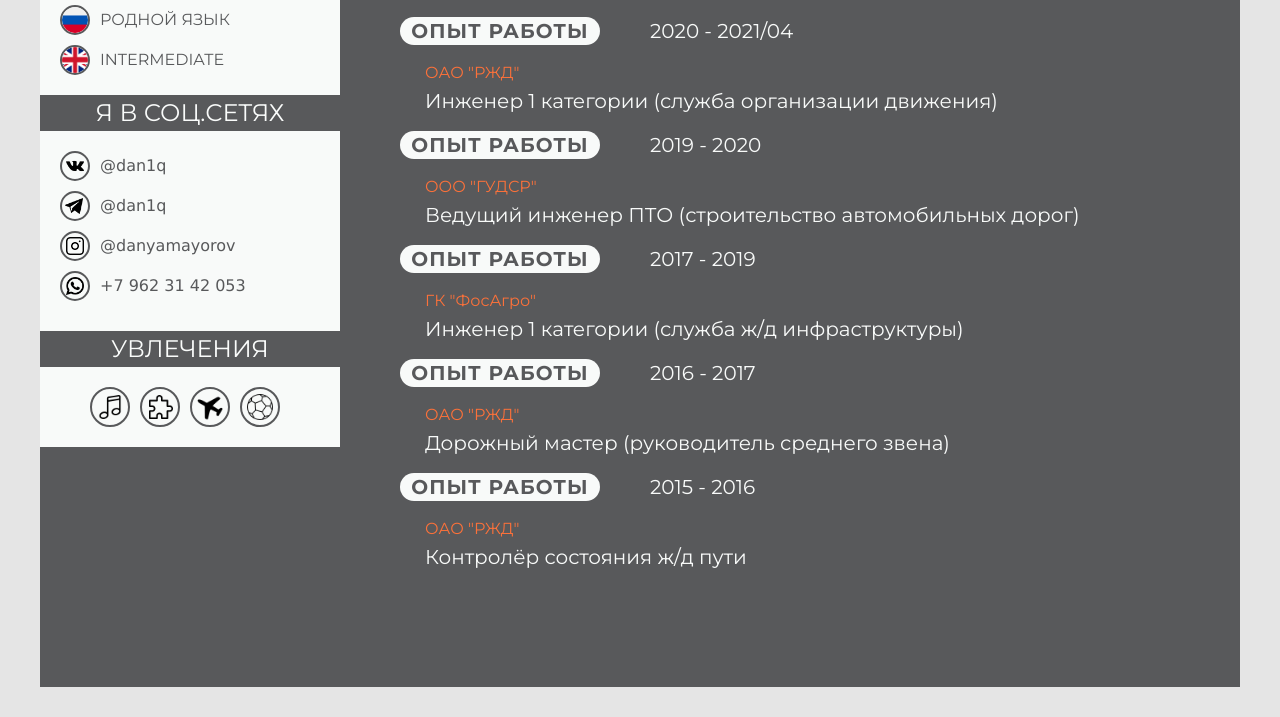
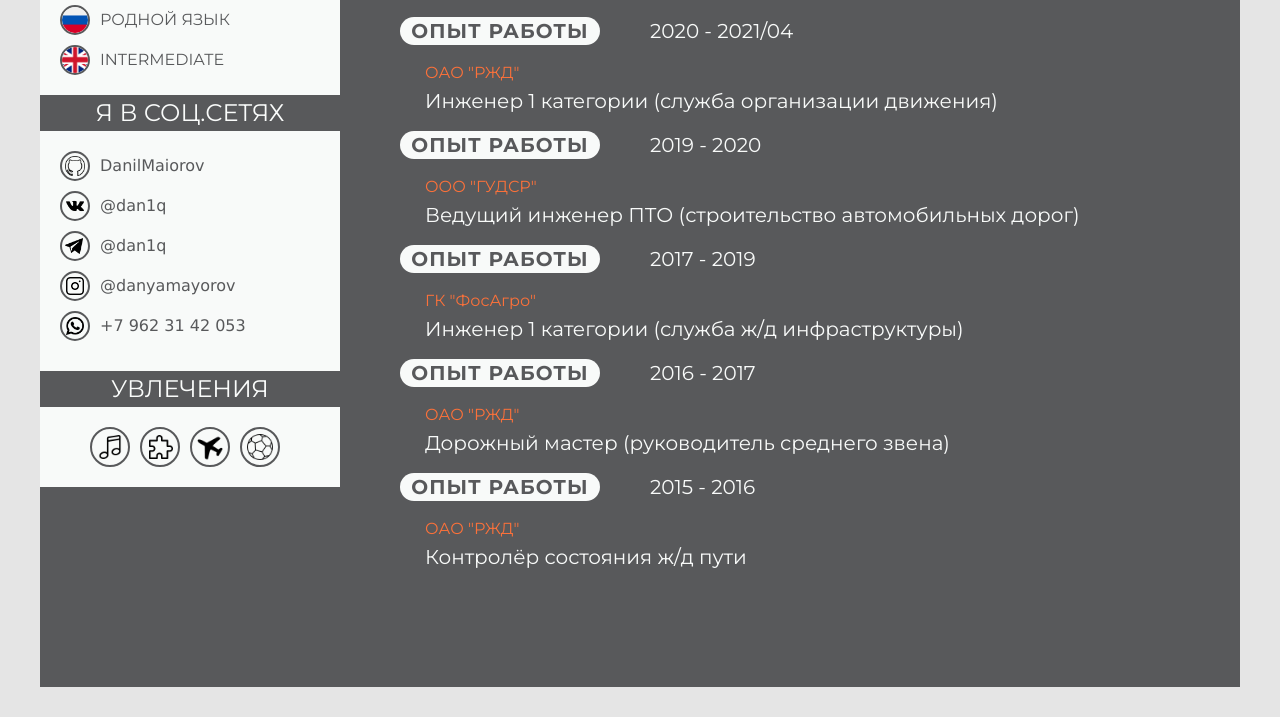
Before and after one commit to DanilMaiorov/Resume, a plain HTML site: page index.html in a window 1280 px wide. Shown: the part 1245-1962 px from the top of the page. Drawn offline with Linux system fonts and the light colour scheme.

Commit message:
complete resume

```diff
--- a/css/style.css
+++ b/css/style.css
@@ -338,7 +338,7 @@
 .hide {
    opacity: 0;
    transition: 0.5s;
-   z-index: 0;
+   z-index: -1;
 }
 .visible {
     opacity: 1;
@@ -589,7 +589,6 @@
     }
 }
 @media (max-width: 420px) {
-
     .switch {
         left: 65%;
     }
@@ -600,3 +599,7 @@
     margin: 0;
     visibility: hidden;
 }
+.git img {
+    width: 100%;
+    margin-top: -0.1rem;
+}
--- a/index.html
+++ b/index.html
@@ -60,7 +60,6 @@
                                         </div>
                                     </div>
                                 </div>
-
                             </div>
                             <div class="left hardskills">
                                 <h2 class="left__title">Hard Skills</h2>
@@ -79,7 +78,6 @@
 
                                     </div>
                                 </div>
-
                             </div>
                             <div class="left hardskills">
                                 <h2 class="left__title">Soft Skills</h2>
@@ -95,10 +93,8 @@
                                             <li><span class="hardskills__item">Тайм-менеджмент</span></li>
                                             <li><span class="hardskills__item">Стремление узнавать новое</span></li>
                                         </ul>
-
                                     </div>
                                 </div>
-
                             </div>
                             <div class="left languages">
                                 <h2 class="left__title">Знание языков</h2>
@@ -124,6 +120,14 @@
                                 <h2 class="left__title">Я в соц.сетях</h2>
                                 <div class="left__container">
                                     <div class="socials-block">
+                                        <div class="socials__item">
+                                            <div class="item-logo social git">
+                                                <img src="./img/pngwing.com (3).png" alt="logo-github">
+                                            </div>
+                                            <div class="socials__item-text">
+                                                <a href="https://github.com/DanilMaiorov" target="_blank">DanilMaiorov</a>
+                                            </div>
+                                        </div>
                                         <div class="socials__item">
                                             <div class="item-logo social">
                                                 <img src="./img/vk-logo-of-social-network.png" alt="logo-vk">
@@ -362,7 +366,6 @@
                                     </div>
                                 </div>
                             </div>
-
                             <div class="left contacts">
                             <h2 class="left__title">Contacts</h2>
                                 <div class="left__container">
@@ -426,11 +429,9 @@
                                             <li><span class="hardskills__item">Time management</span></li>
                                             <li><span class="hardskills__item">Eagerness to learn new things</span></li>
                                         </ul>
-
                                     </div>
                                 </div>
                             </div>
-
                             <div class="left languages">
                             <h2 class="left__title">Languages</h2>
                                 <div class="left__container">
@@ -450,11 +451,18 @@
                                     </div>
                                 </div>
                             </div>
-
                             <div class="left socials">
                             <h2 class="left__title">Socials</h2>
                                 <div class="left__container">
                                     <div class="socials-block">
+                                        <div class="socials__item">
+                                            <div class="item-logo social git">
+                                                <img src="./img/pngwing.com (3).png" alt="logo-github">
+                                            </div>
+                                            <div class="socials__item-text">
+                                                <a href="https://github.com/DanilMaiorov" target="_blank">DanilMaiorov</a>
+                                            </div>
+                                        </div>
                                         <div class="socials__item">
                                             <div class="item-logo social">
                                                 <img src="./img/vk-logo-of-social-network.png" alt="logo-vk">
```
Also changed, not shown: img/pngwing.com (3).png (added).
